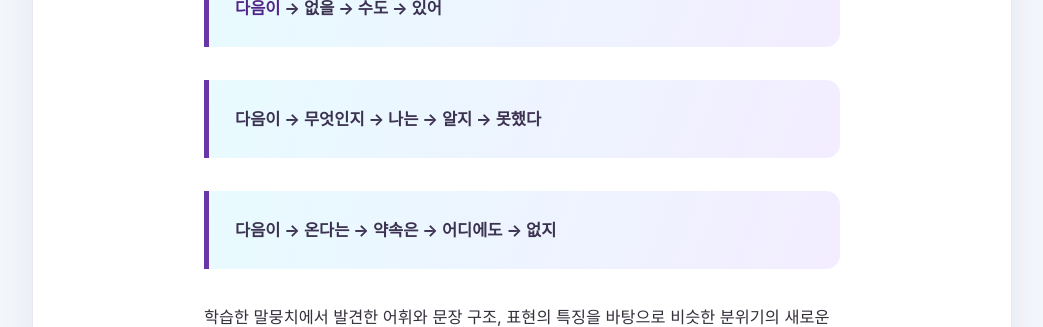
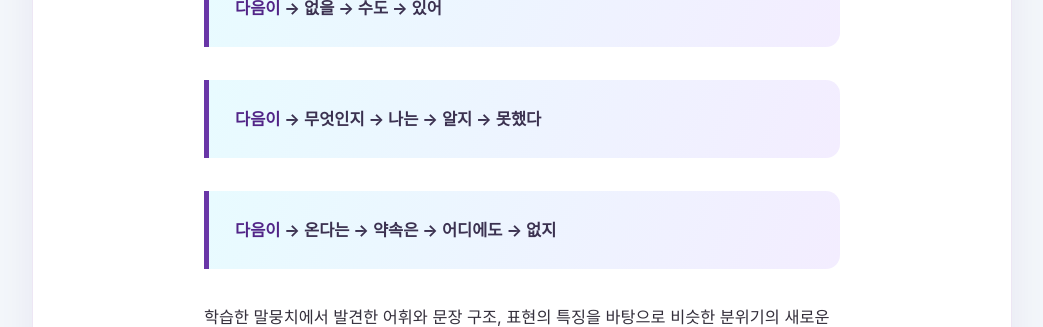
Before and after one commit to chaeyeun-kim/my_website, a Jekyll site: the page built from essay/008.md, in a window 1280 px wide and 900 px high, scrolled down 2608 px. Shown: the part 151-478 px from the top of the window, without its empty margins (118-1161 px from the left). Built offline with Jekyll 4.4.1, drawn with Linux system fonts in a browser that asks for light colours; some web fonts are replaced.

Commit message:
Describe AI sentence generation and temperature effect
Explain how AI generates sentences based on seed tokens and the concept of temperature affecting creativity.

```diff
--- a/essay/008.md
+++ b/essay/008.md
@@ -51,7 +51,7 @@
 
 예를 들어, 소설 『작별하지 않는다』에는
 
-> “다음이 없을 수도 있잖아”
+> **“다음이 없을 수도 있잖아”**
 
 라는 문장이 있습니다. 시간과 죽음의 의미가 겹쳐 있는 표현이죠.
 
@@ -59,9 +59,9 @@
 
 > **다음이** → 없을 → 수도 → 있어
 
-> 다음이 → 무엇인지 → 나는 → 알지 → 못했다
+> **다음이** → 무엇인지 → 나는 → 알지 → 못했다
 
-> 다음이 → 온다는 → 약속은 → 어디에도 → 없지
+> **다음이** → 온다는 → 약속은 → 어디에도 → 없지
 
 학습한 말뭉치에서 발견한 어휘와 문장 구조, 표현의 특징을 바탕으로 비슷한 분위기의 새로운 문장을 만들어낼 수 있습니다. 이처럼 생성형 AI는 문장을 통째로 저장해 놓았다가 꺼내는 것이 아니라, 지금까지의 맥락을 보고 다음에 올 가능성이 높은 토큰을 하나씩 선택해 가며 문장을 만들어 갑니다.
 
```
